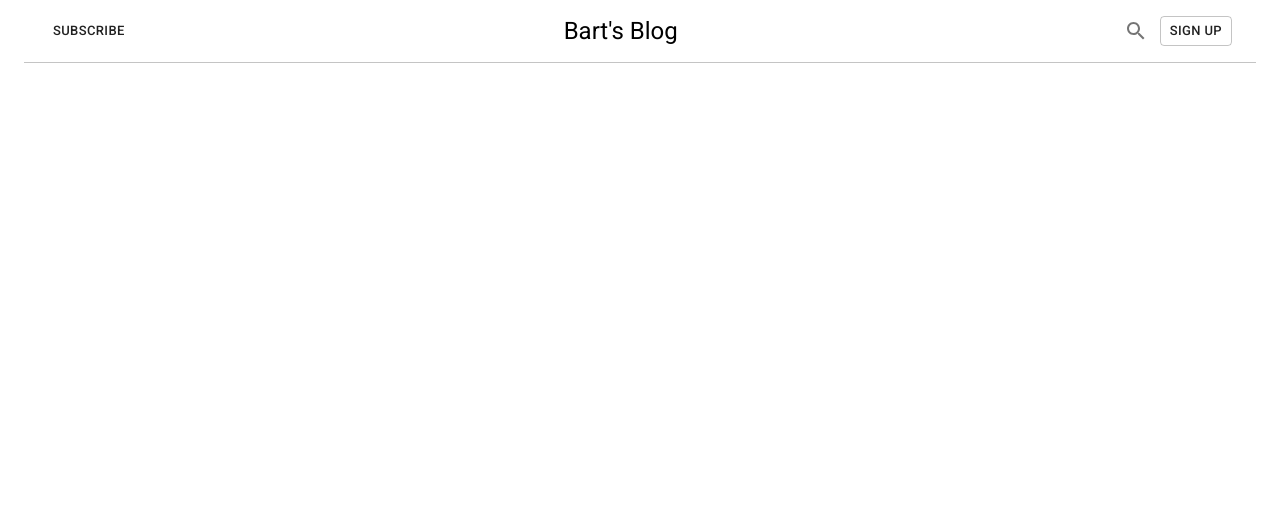
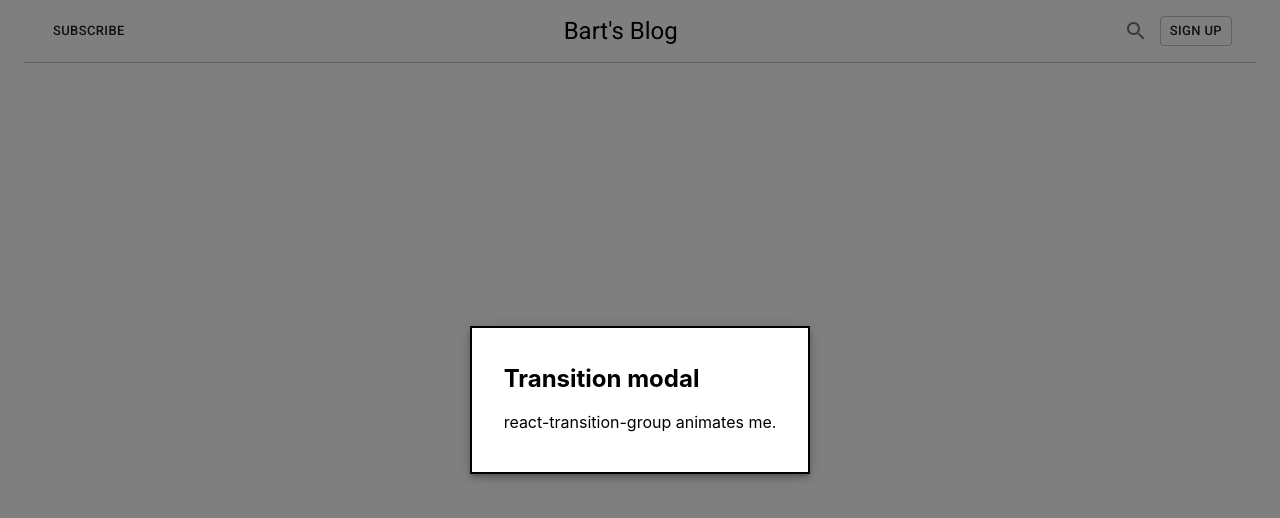
Before and after one commit to IlyaKrapivnoy/material_ui_responsive_site_2, a React (Create React App) app: page / in a window 1280 px wide. Both pictures are taken after a click on the button "SIGN UP". Shown: the top 518 px of the page. Built offline with nearby package versions, Linux system fonts and the light colour scheme.

Commit message:
add sign up btn comp

```diff
--- a/src/components/Header.jsx
+++ b/src/components/Header.jsx
@@ -8,6 +8,7 @@
 import SearchIcon from '@material-ui/icons/Search';
 import MuiAlert from '@material-ui/lab/Alert';
 import { useState } from 'react';
+import SignupButton from './SignupButton';
 
 function Alert(props) {
     return <MuiAlert elevation={6} variant='filled' {...props} />;
@@ -42,6 +43,17 @@
             outline: 'none',
         },
     },
+    modal: {
+        display: 'flex',
+        alignItems: 'center',
+        justifyContent: 'center',
+    },
+    paper: {
+        backgroundColor: theme.palette.background.paper,
+        border: '2px solid #000',
+        boxShadow: theme.shadows[5],
+        padding: theme.spacing(2, 4, 3),
+    },
 }));
 
 const Header = () => {
@@ -49,6 +61,7 @@
     const [open, setOpen] = useState(false);
     const [openSearch, setOpenSearch] = useState(false);
 
+    // for search input
     const handleClick = ({ openSearchInput }) => {
         setOpen(true);
     };
@@ -98,9 +111,7 @@
                             className={classes.searchIcon}
                             onClick={() => setOpenSearch(!openSearch)}
                         />
-                        <Button size='small' variant='outlined'>
-                            Sign Up
-                        </Button>
+                        <SignupButton />
                     </div>
                 </div>
                 <div className={classes.headerBottom}></div>
--- /dev/null
+++ b/src/components/SignupButton.jsx
@@ -0,0 +1,62 @@
+import { makeStyles } from '@material-ui/core/styles';
+import Modal from '@material-ui/core/Modal';
+import Backdrop from '@material-ui/core/Backdrop';
+import Fade from '@material-ui/core/Fade';
+import { useState } from 'react';
+import { Button } from '@material-ui/core';
+
+const useStyles = makeStyles((theme) => ({
+    modal: {
+        display: 'flex',
+        alignItems: 'center',
+        justifyContent: 'center',
+    },
+    paper: {
+        backgroundColor: theme.palette.background.paper,
+        border: '2px solid #000',
+        boxShadow: theme.shadows[5],
+        padding: theme.spacing(2, 4, 3),
+    },
+}));
+
+export default function SignupButton() {
+    const classes = useStyles();
+    const [open, setOpen] = useState(false);
+
+    const handleOpen = () => {
+        setOpen(true);
+    };
+
+    const handleClose = () => {
+        setOpen(false);
+    };
+
+    return (
+        <div>
+            <Button size='small' variant='outlined' onClick={handleOpen}>
+                Sign Up
+            </Button>
+            <Modal
+                aria-labelledby='transition-modal-title'
+                aria-describedby='transition-modal-description'
+                className={classes.modal}
+                open={open}
+                onClose={handleClose}
+                closeAfterTransition
+                BackdropComponent={Backdrop}
+                BackdropProps={{
+                    timeout: 500,
+                }}
+            >
+                <Fade in={open}>
+                    <div className={classes.paper}>
+                        <h2 id='transition-modal-title'>Transition modal</h2>
+                        <p id='transition-modal-description'>
+                            react-transition-group animates me.
+                        </p>
+                    </div>
+                </Fade>
+            </Modal>
+        </div>
+    );
+}
```
